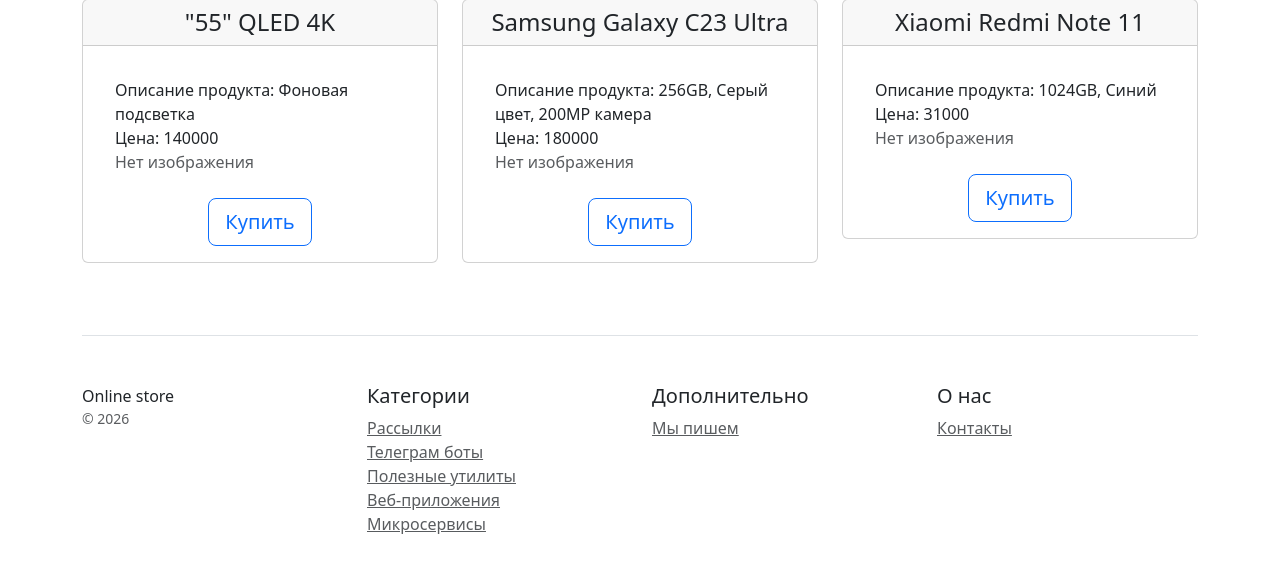
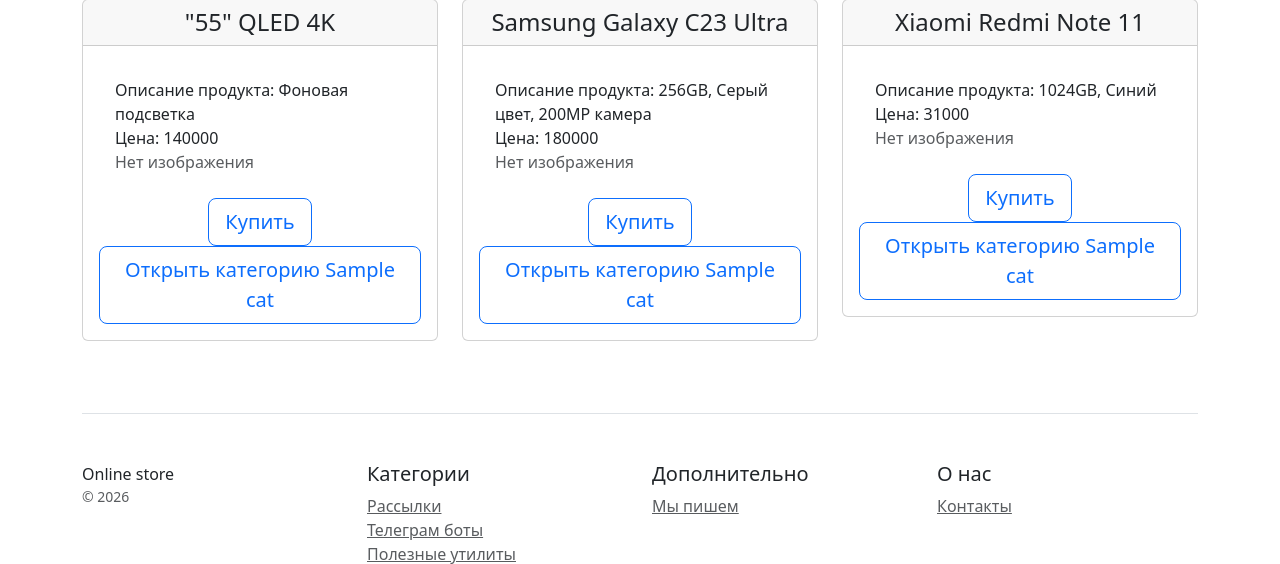
Before and after one commit to KlimanovGrigoriy888/Online_store_django, a Django app: template catalog/templates/catalog/products_list.html in a window 1280 px wide. Shown: the part 331-895 px from the top of the page. Before the commit the page ends 865 px from the top, so only its background shows below. Run offline with Django 5.2, Linux system fonts and the light colour scheme; data comes from the database, SQL or seed files in the repository; tables that the repository leaves empty hold one stand-in row (values such as "Sample post"); the template is opened without the code that fills it: values that come from a table or form of the project are taken from there, most other values are stand-ins (such as "Sample title", 1, 10 or a date in 2020); some libraries are stand-ins or nearby versions.

Commit message:
fixes products_list.html, add link for template products_by_category.html

```diff
--- a/catalog/templates/catalog/products_list.html
+++ b/catalog/templates/catalog/products_list.html
@@ -23,7 +23,11 @@
                     <p class="text-muted">Нет изображения</p>
                     {% endif %}
                 </ul>
-                <a href="{% url 'catalog:product_detail' pk=product.id %}" class="btn btn-lg btn-block btn-outline-primary">Купить</a>
+                <a href="{% url 'catalog:product_detail' pk=product.id %}"
+                   class="btn btn-lg btn-block btn-outline-primary">Купить</a>
+                <a href="{% url 'catalog:products_by_category' category_id=product.category.id %}" class="btn btn-lg btn-block btn-outline-primary">
+                    Открыть категорию {{cat.name}}
+                </a>
             </div>
         </div>
     </div>
```
